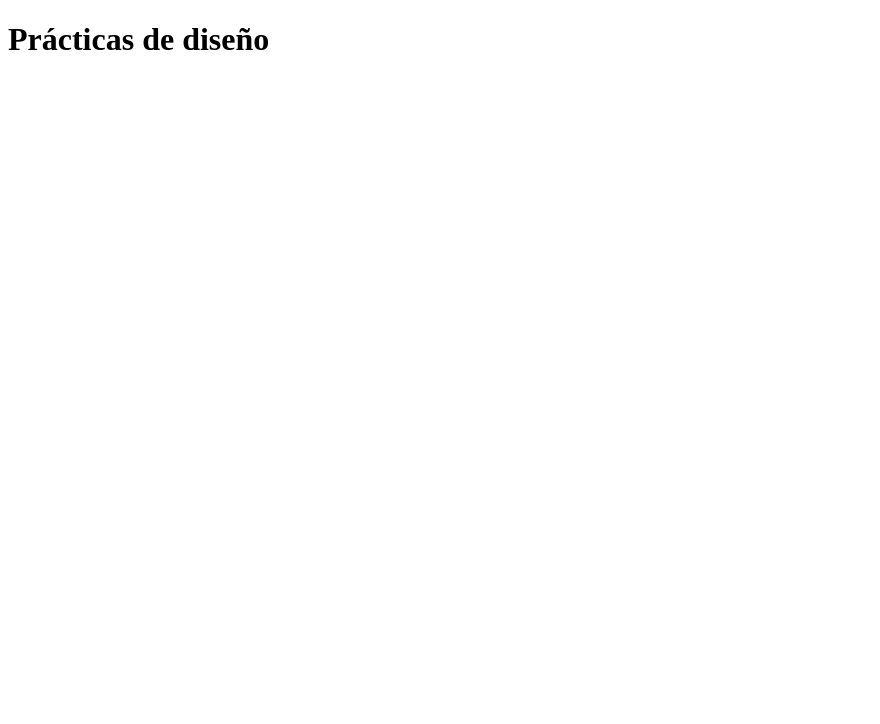
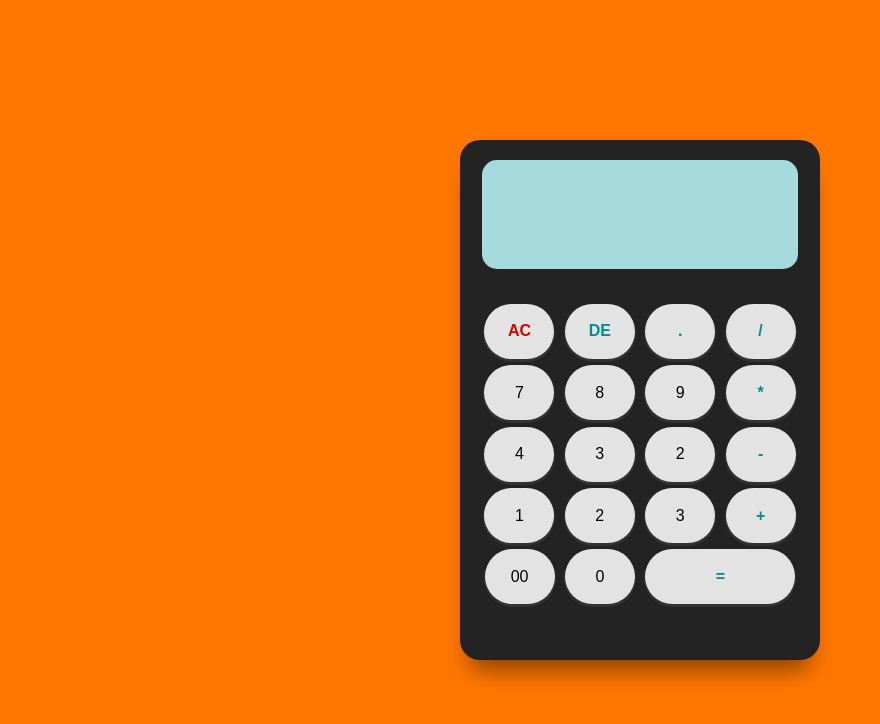
Before and after one commit to ruffinengobruno/practicas, a plain HTML site: page index.html in a window 1280 px wide. Shown: the whole page, without its empty margins (0-880 px from the left). Drawn offline with Linux system fonts and the light colour scheme.

Commit message:
Add files via upload

```diff
--- a/index.html
+++ b/index.html
@@ -1,11 +1,44 @@
 <!DOCTYPE html>
-<html lang="es">
+<html lang="en">
 <head>
     <meta charset="UTF-8">
     <meta name="viewport" content="width=device-width, initial-scale=1.0">
-    <title>Practicas</title>
+    <link rel="stylesheet" href="styles.css">
+    <title>Calculadora</title>
 </head>
 <body>
-  <h1>Prácticas de diseño</h1>
+    <div id="calculadora">
+        <input type="text" id="display" disabled>
+        <br />
+
+        <button id="ac" class="operador">AC</button>
+        <button id="de" class="operador">DE</button>
+        <button id="." class="operador">.</button>
+        <button id="/" class="operador">/</button>
+        <br />
+
+        <button id="7">7</button>
+        <button id="8">8</button>
+        <button id="9">9</button>
+        <button id="*" class="operador">*</button>
+        <br />
+
+        <button id="4">4</button>
+        <button id="3">3</button>
+        <button id="2">2</button>
+        <button id="-" class="operador">-</button>
+        <br />
+
+        <button id="1">1</button>
+        <button id="2">2</button>
+        <button id="3">3</button>
+        <button id="+" class="operador">+</button>
+        <br />
+
+        <button id="00">00</button>
+        <button id="0">0</button>
+        <button id="=" class="equal operador">=</button>
+    </div>
+    <script src="script.js"></script>
 </body>
 </html>
--- /dev/null
+++ b/script.js
@@ -0,0 +1,32 @@
+const display= document.querySelector("#display");
+const buttons= document.querySelectorAll("button");
+
+buttons.forEach((btn) => {
+
+    btn.addEventListener("click", () =>{
+
+        if(btn.id === "="){
+
+            display.value = eval(display.value);
+
+        }
+
+        else if (btn.id === "ac"){
+
+            display.value = "";
+
+        }
+
+        else if (btn.id === "de"){
+
+            display.value = display.value.slice(0, -1);
+
+        }
+
+        else {
+            display.value += btn.id;
+        }
+
+    })
+
+})
--- /dev/null
+++ b/styles.css
@@ -0,0 +1,56 @@
+body{
+    margin: 0;
+    text-align: center;
+    display: flex;
+    align-items: center;
+    justify-content: center;
+    height: 100vh;
+    background-color: #ff7700;
+}
+#calculadora{
+    background-color: #232323;
+    height: 60%;
+    width: 40vh;
+    padding: 20px;
+    border-radius: 20px;
+    box-shadow: 0 20px 25px -10px rgba(0, 0, 0, 0.45);
+}
+#display{
+    width: 95%;
+    height: 12vh;
+    border-radius: 15px;
+    background: #a7dadc;
+    border: 0;
+    text-align: right;
+    padding: 2%;
+    margin-bottom: 10%;
+    font-size: 4vh;
+    font-weight: bolder;
+}
+.operador{
+    color: #078995;
+    font-weight: bolder;
+}
+#ac{
+    color: #cf0303;
+}
+.equal{
+    width: calc(50% - 10px);
+}
+button{
+    width: calc(25% - 10px);
+    height: 55px;
+    border-radius: 35px;
+    margin: 1%;
+    border: none;
+    background: #e3e3e3;
+    font-size: medium;
+    box-shadow: 0px 2px 1px 1px #333333;
+}
+button:hover{
+    cursor: pointer;
+}
+button:active{
+    transform: scale(1.05);
+    box-shadow: 0 15px 4px 1px rgb(0, 0, 0, 0.20);
+}
```
